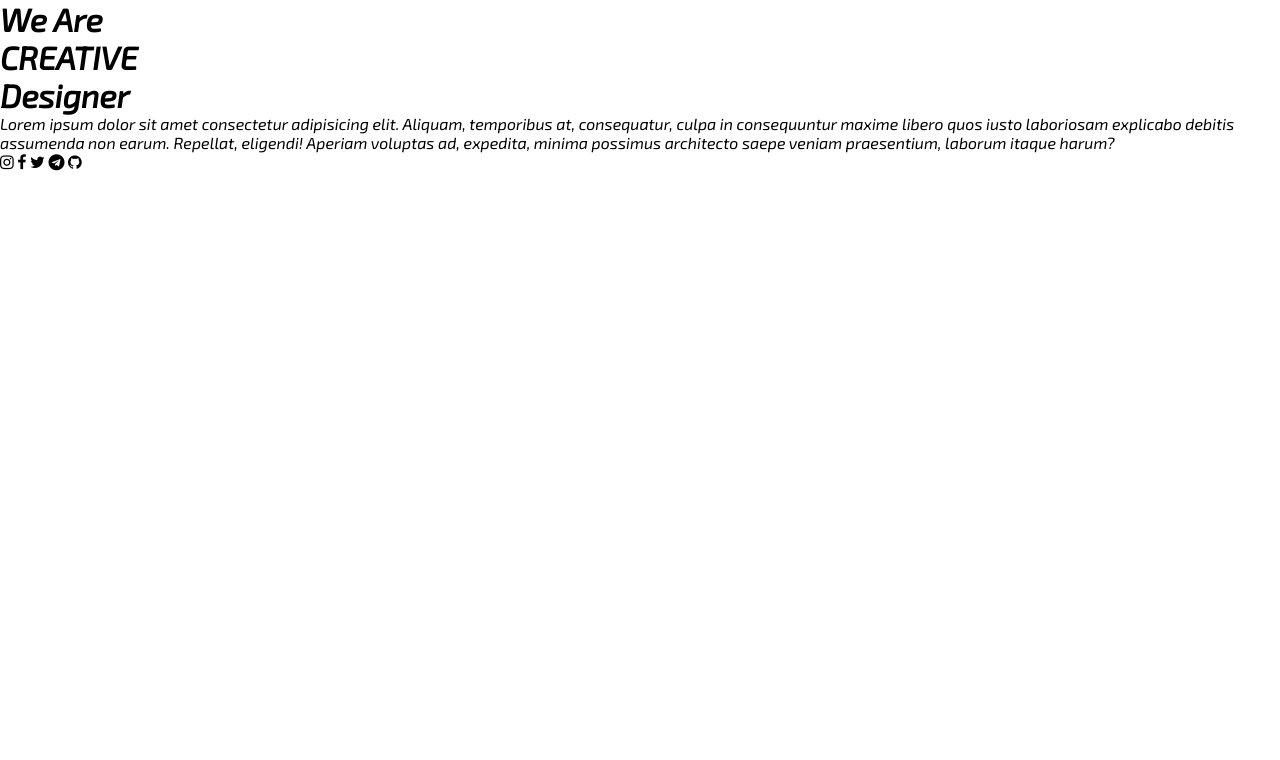
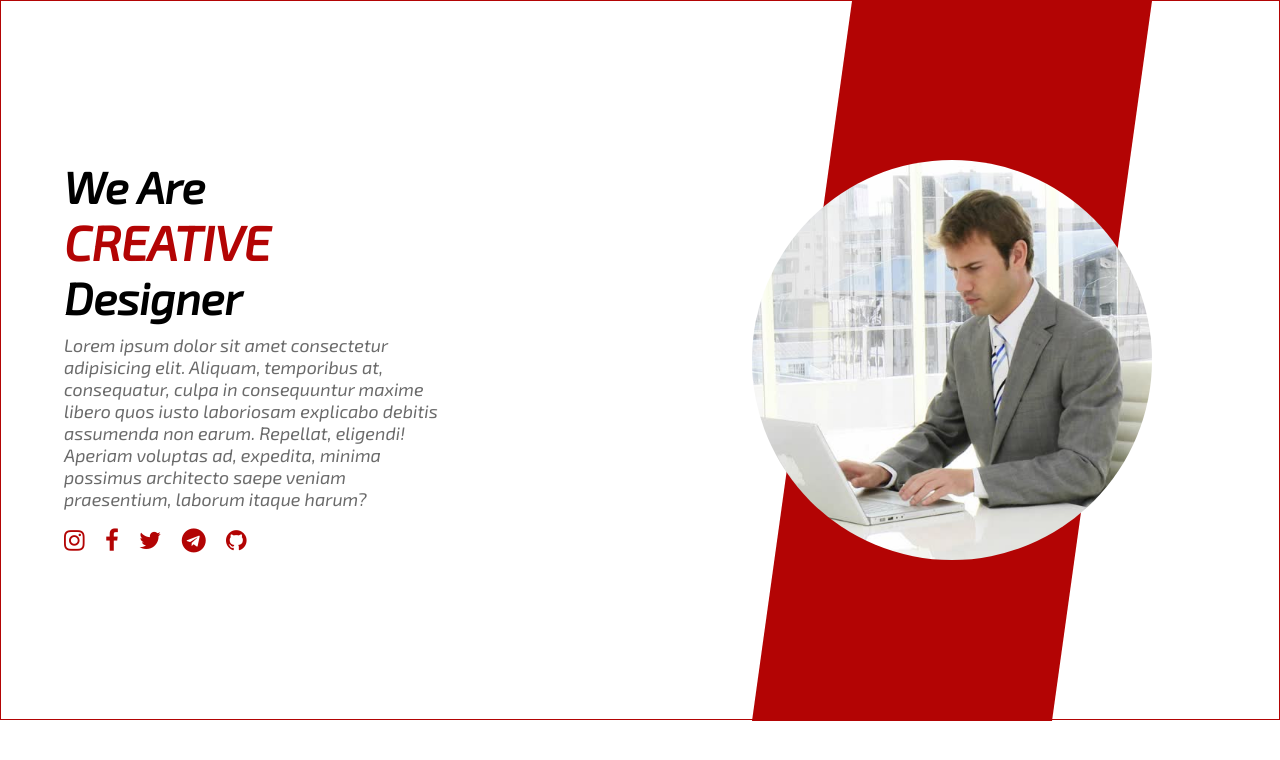
Before and after one commit to Douzandeh/Header_Project_5, a plain HTML site: page index.html in a window 1280 px wide. Drawn offline with Linux system fonts and the light colour scheme.

Commit message:
Completing the CSS structure using clip-path

```diff
--- a/style.css
+++ b/style.css
@@ -9,3 +9,63 @@
 body {
   font-family: "Exo 2", sans-serif;
 }
+
+.header {
+  width: 100%;
+  height: 90vh;
+  border: 1px solid rgb(179, 4, 4);
+}
+
+.shape {
+  width: 400px;
+  height: 90vh;
+  background-color: rgb(179, 4, 4);
+  clip-path: polygon(25% 0%, 100% 0%, 75% 100%, 0% 100%);
+  position: absolute;
+  right: 10%;
+}
+
+.circle {
+  width: 400px;
+  height: 400px;
+  clip-path: circle(50% at 50% 50%);
+  position: absolute;
+  right: 10%;
+  top: 20%;
+  background-image: url(./img/company.jpg);
+  background-size: cover;
+  background-position: center;
+}
+
+.texts{
+    position: absolute;
+    width: 30%;
+    left: 5%;
+    top: 20%;
+}
+
+.header-title{
+    font-size: 44px;
+}
+
+.text{
+    font-size: 48px;
+    color: rgb(179, 4, 4);
+}
+
+.sub-title{
+    margin-top: 10px;
+    font-size: 18px;
+    color: rgb(107, 107, 107);
+}
+
+.media{
+    margin-top: 15px;
+    font-size: 24px;
+}
+
+.fa{
+    margin-right: 15px;
+    cursor: pointer;
+    color: rgb(179, 4, 4);
+}
```
